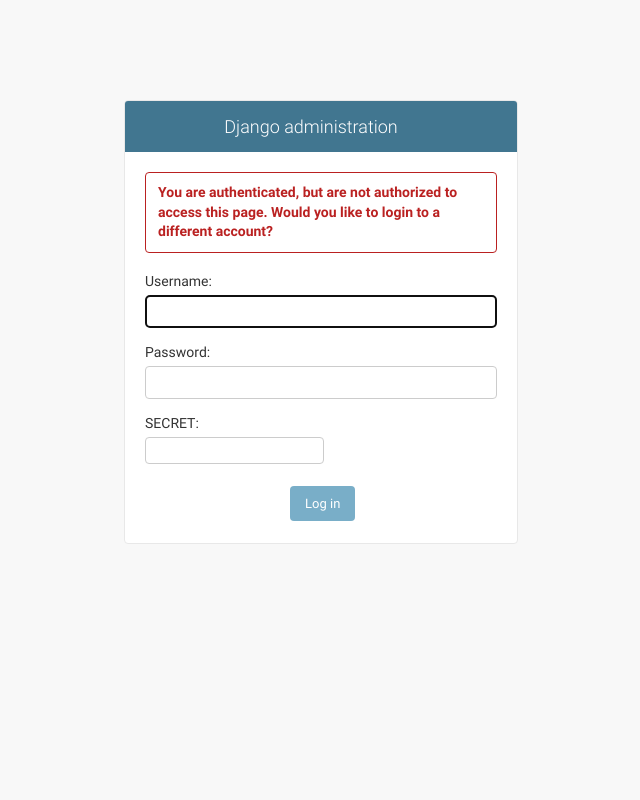
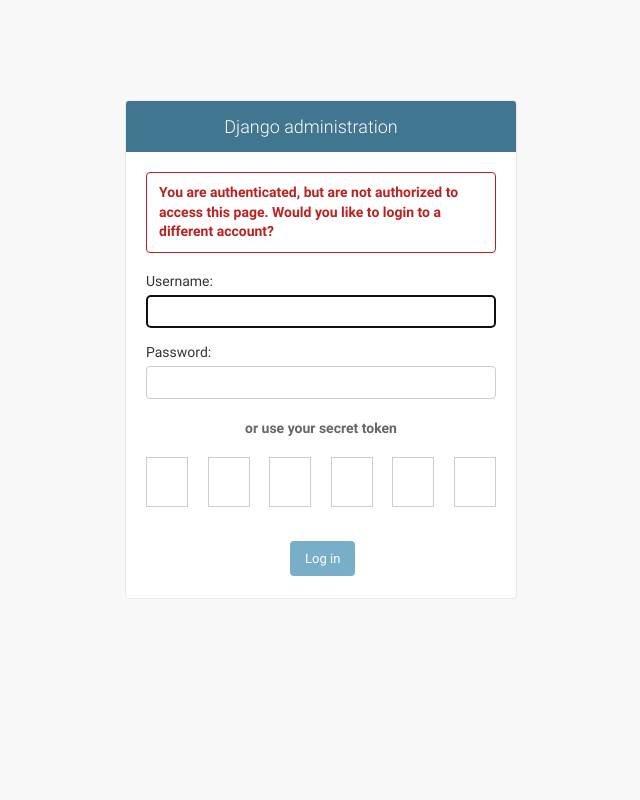
Before and after one commit to vutran1710/tournamentor, a Django app: template templates/admin/login.html in a window 1280 px wide. Shown: the whole page, without its empty margins (319-959 px from the left). Run offline with Django 3.2, Linux system fonts and the light colour scheme; the template is opened without the code that fills it: values that come from a table or form of the project are taken from there, others are empty; the visitor is signed in with stand-in values (Sample User, id 1).

Commit message:
fix login form

```diff
--- a/players/forms.py
+++ b/players/forms.py
@@ -11,7 +11,7 @@
         strip=False,
         label="SECRET",
         required=False,
-        widget=TextInput(attrs={'autofocus': True}),
+        widget=TextInput(attrs={'hidden': True}),
     )
 
     error_messages = {
--- a/templates/admin/login.html
+++ b/templates/admin/login.html
@@ -20,22 +20,63 @@
 
     <form action="{{ app_path }}" method="post" id="login-form">{% csrf_token %}
       <div class="form-row">
-        {{ form.username.errors }}
         {{ form.username.label_tag }} {{ form.username }}
       </div>
       <div class="form-row">
-        {{ form.password.errors }}
         {{ form.password.label_tag }} {{ form.password }}
       </div>
       <div class="form-row">
-        {{ form.secret.errors }}
-        {{ form.secret.label_tag }} {{ form.secret }}
-        <input type="hidden" name="next" value="{{ next }}">
+        <h3 style="text-align:center;margin-bottom:20px;">or use your secret token</h3>
+        <ul class="secret-list">
+          <li><input name="secret_1" type="text" value="" maxlength="1" oninput="changeSecret(1)" /></li>
+          <li><input name="secret_2" type="text" value="" maxlength="1" /></li>
+          <li><input name="secret_3" type="text" value="" maxlength="1" /></li>
+          <li><input name="secret_4" type="text" value="" maxlength="1" /></li>
+          <li><input name="secret_5" type="text" value="" maxlength="1" /></li>
+          <li><input name="secret_6" type="text" value="" maxlength="1" /></li>
+        </ul>
       </div>
+      {{ form.secret }}
+      <input type="hidden" name="next" value="{{ next }}">
       <div class="submit-row">
         <label>&nbsp;</label><input type="submit" value="Log in">
       </div>
     </form>
+  </div>
 
-  </div>
+  <style>
+   * {
+     box-sizing: border-box;
+   }
+   .secret-list {
+     padding: 0;
+     display: flex;
+     justify-content: space-between;
+   }
+   .secret-list li {
+     list-style-type: none;
+     display: inline-block;
+     width: 12%;
+   }
+   .secret-list input {
+     border-radius: 0;
+     width: 100%;
+     line-height: 24px;
+     font-size: 25px;
+     font-weight: bold;
+     height: 50px;
+     text-align: center;
+   }
+  </style>
+  <script>
+   var secretInput = document.getElementById('id_secret')
+   function setSecretValue(charList) {
+     secretInput.value = charList.join()
+   }
+   var defaultValue = ['', '', '', '', '', '']
+   function changeSecret(idx) {
+     // Joining all secret vaues
+   }
+  </script>
+
 {% endblock %}
```
